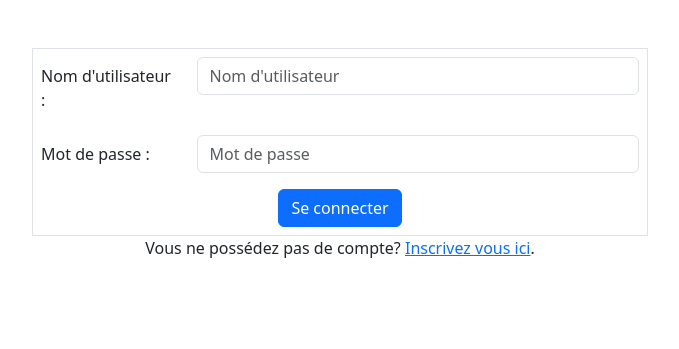
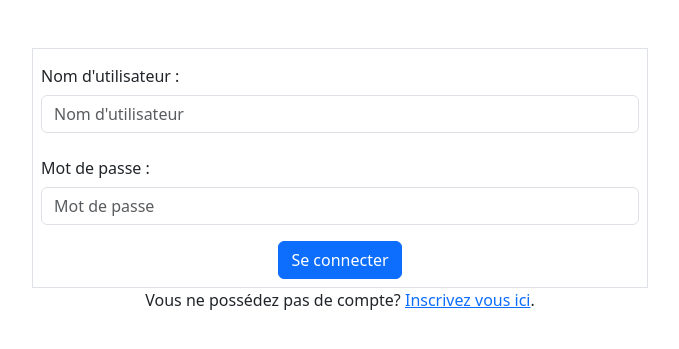
Before and after one commit to Erwann27/Terminologio, a PHP site: page /login.php in a window 1280 px wide. Shown: the part 56-405 px from the top of the page, without its empty margins (300-979 px from the left). Run offline with PHP 8.4, Linux system fonts and the light colour scheme.

Commit message:
Updated inscription form

```diff
--- a/src/login.php
+++ b/src/login.php
@@ -19,19 +19,15 @@
     <?php include_once("navbar.php") ?>
     <div class="container w-50">
         <form class="border p-2" method="POST" action="Controller/Login.php">
-            <div class="form-group mb-3 row">
-                <label for="username" class="col-sm-3 col-form-label">Nom d'utilisateur : </label>
-                <div class="col-sm-9">
-                    <input type="text" class="form-control" name="username" id="username"
-                        placeholder="Nom d'utilisateur" required>
-                </div>
+            <div class="form-group mb-3">
+                <label for="username" class="col-form-label">Nom d'utilisateur : </label>
+                <input type="text" class="form-control" name="username" id="username" placeholder="Nom d'utilisateur"
+                    required>
             </div>
-            <div class="form-group mb-3 row">
-                <label for="password" class="col-sm-3 col-form-label">Mot de passe : </label>
-                <div class="col-sm-9">
-                    <input type="password" class="form-control" name="pwd" id="password" placeholder="Mot de passe"
-                        required>
-                </div>
+            <div class="form-group mb-3">
+                <label for="password" class="col-form-label">Mot de passe : </label>
+                <input type="password" class="form-control" name="pwd" id="password" placeholder="Mot de passe"
+                    required>
             </div>
             <div class="d-flex justify-content-center">
                 <button class="btn btn-primary" type="submit">Se connecter</button>
```
Also changed, not shown: src/register.php (+16 -7 lines).
